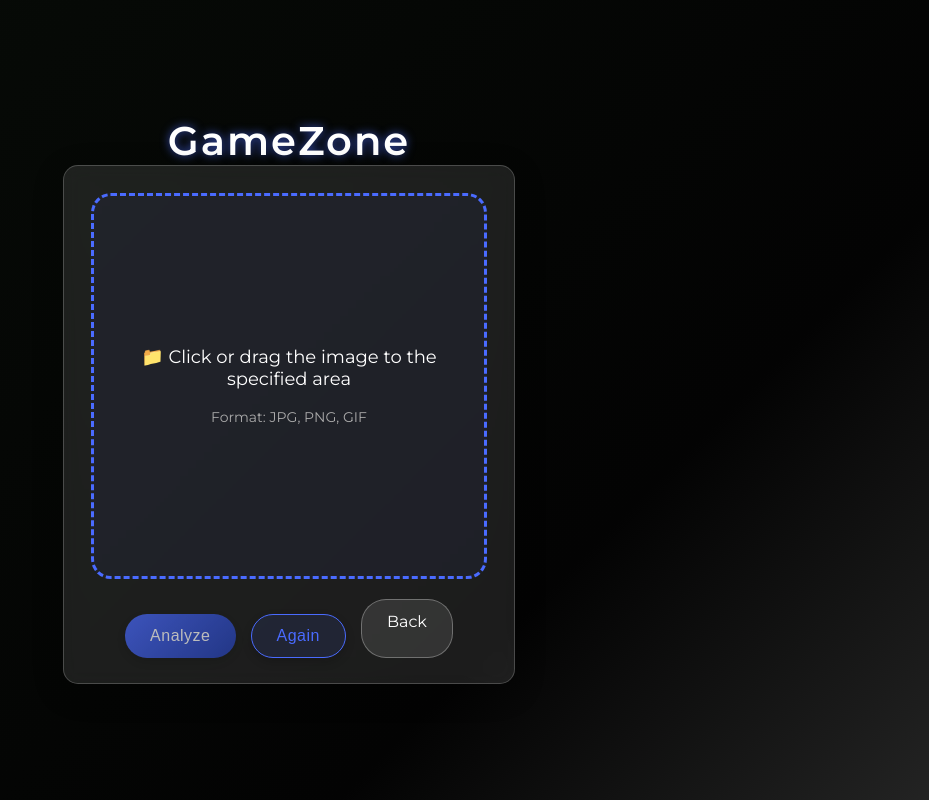
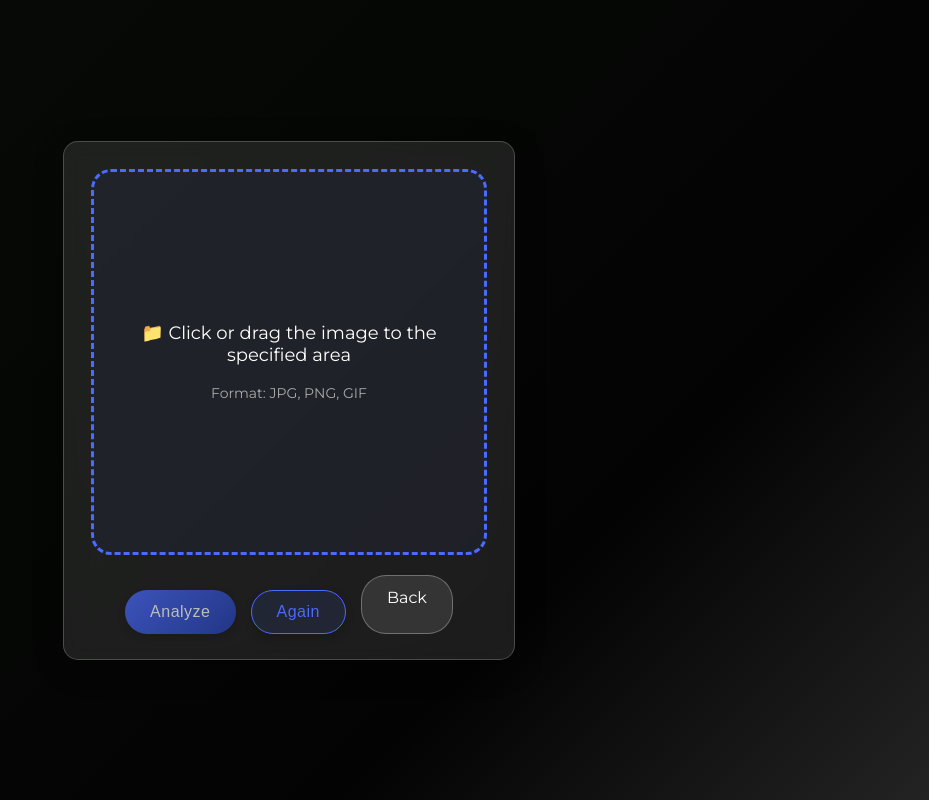
Before and after one commit to unsaturateddd/slo, a plain HTML site: page dog/index.html in a window 1280 px wide. Shown: the whole page, without its empty margins (351-1280 px from the left). Drawn offline with Linux system fonts and the light colour scheme.

Commit message:
Update index.html

```diff
--- a/dog/index.html
+++ b/dog/index.html
@@ -230,7 +230,7 @@
 <body>
 <div id="stars"></div>
 <div class="header">
-    <h1>GameZone</h1>
+    <h1></h1>
 </div>
 <div class="container">
 
```
